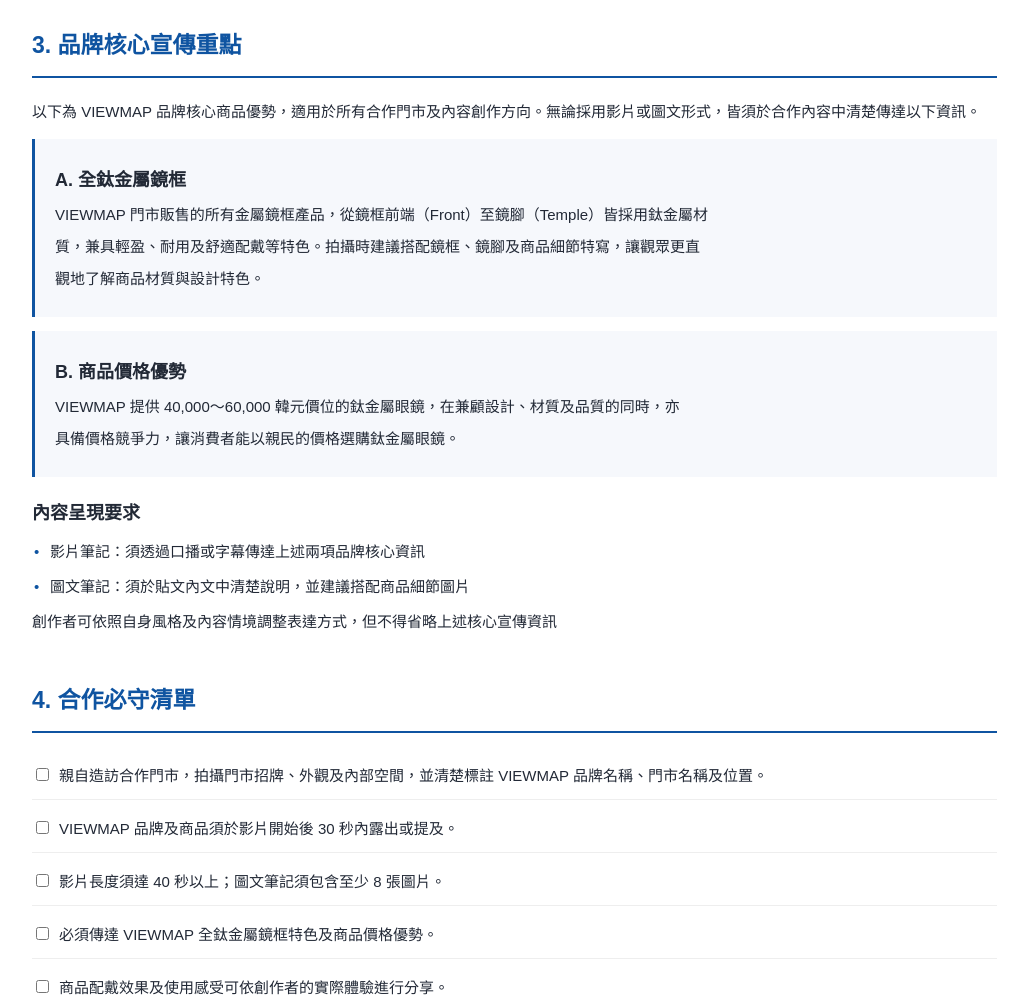
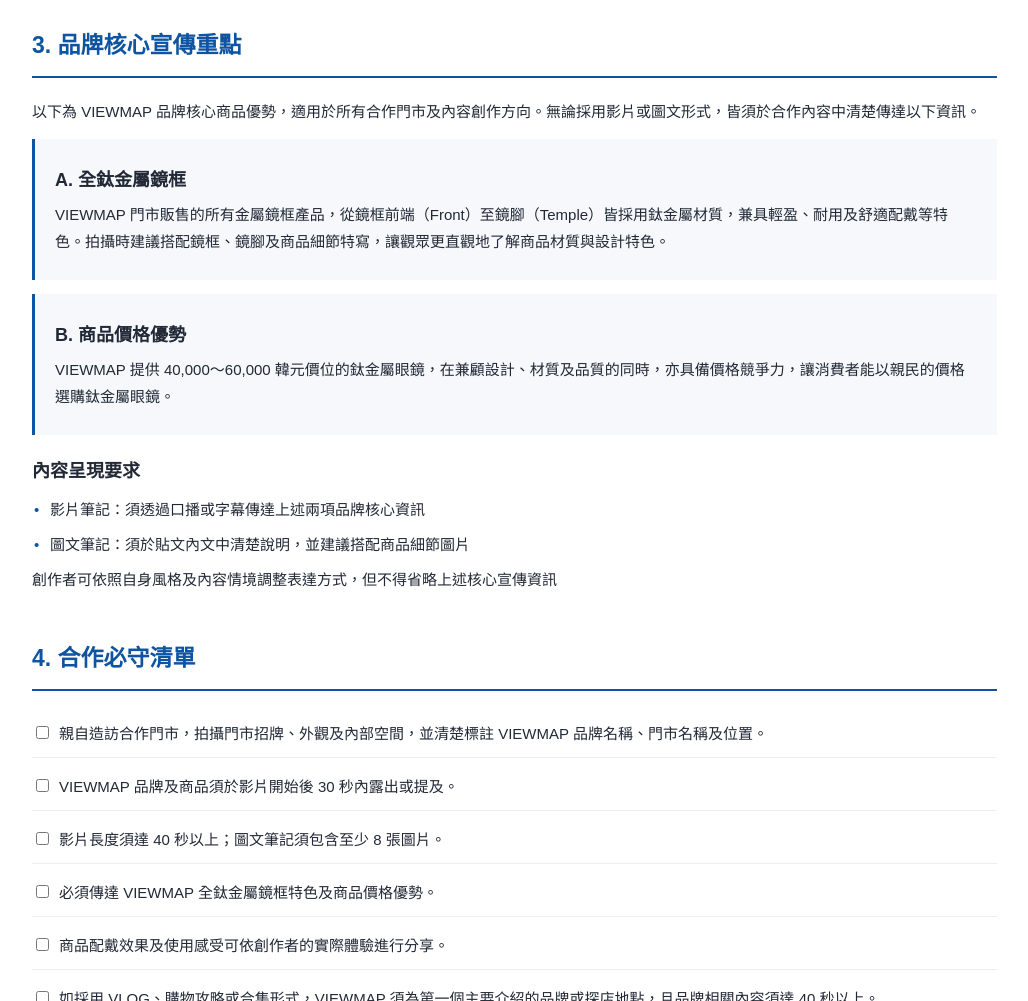
Before and after one commit to viewmap-official/guide, a plain HTML site: page index.html in a window 1280 px wide. Shown: the part 1220-2221 px from the top of the page, without its empty margins (243-1271 px from the left). Drawn offline with Linux system fonts and the light colour scheme; a web font is replaced by a local one.

Commit message:
Update brand core promotion details in index.html

```diff
--- a/index.html
+++ b/index.html
@@ -57,8 +57,8 @@
             <section id="s03">
                 <h2>3. 品牌核心宣傳重點</h2>
                 <p>以下為 VIEWMAP 品牌核心商品優勢，適用於所有合作門市及內容創作方向。無論採用影片或圖文形式，皆須於合作內容中清楚傳達以下資訊。</p>
-                <div class="feature"><h3>A. 全鈦金屬鏡框</h3><p>VIEWMAP 門市販售的所有金屬鏡框產品，從鏡框前端（Front）至鏡腳（Temple）皆採用鈦金屬材</p><p>質，兼具輕盈、耐用及舒適配戴等特色。拍攝時建議搭配鏡框、鏡腳及商品細節特寫，讓觀眾更直</p><p>觀地了解商品材質與設計特色。</p></div>
-                <div class="feature"><h3>B. 商品價格優勢</h3><p>VIEWMAP 提供 40,000～60,000 韓元價位的鈦金屬眼鏡，在兼顧設計、材質及品質的同時，亦</p><p>具備價格競爭力，讓消費者能以親民的價格選購鈦金屬眼鏡。</p></div>
+                <div class="feature"><h3>A. 全鈦金屬鏡框</h3><p>VIEWMAP 門市販售的所有金屬鏡框產品，從鏡框前端（Front）至鏡腳（Temple）皆採用鈦金屬材質，兼具輕盈、耐用及舒適配戴等特色。拍攝時建議搭配鏡框、鏡腳及商品細節特寫，讓觀眾更直觀地了解商品材質與設計特色。</p></div>
+                <div class="feature"><h3>B. 商品價格優勢</h3><p>VIEWMAP 提供 40,000～60,000 韓元價位的鈦金屬眼鏡，在兼顧設計、材質及品質的同時，亦具備價格競爭力，讓消費者能以親民的價格選購鈦金屬眼鏡。</p></div>
                 <h3>內容呈現要求</h3>
                 <p class="bullet">影片筆記：須透過口播或字幕傳達上述兩項品牌核心資訊</p>
                 <p class="bullet">圖文筆記：須於貼文內文中清楚說明，並建議搭配商品細節圖片</p>
```
